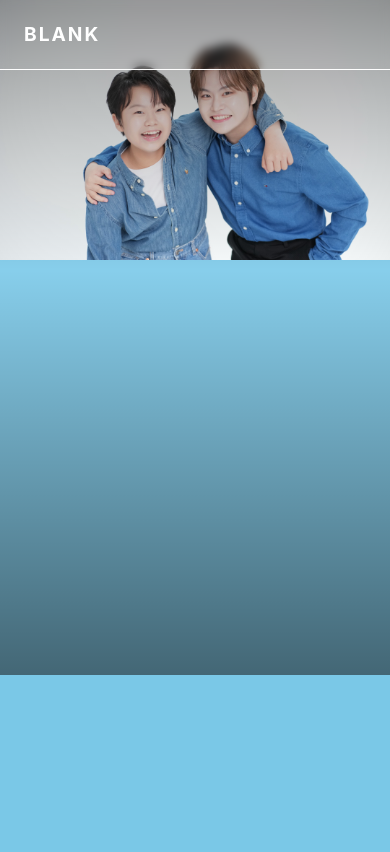
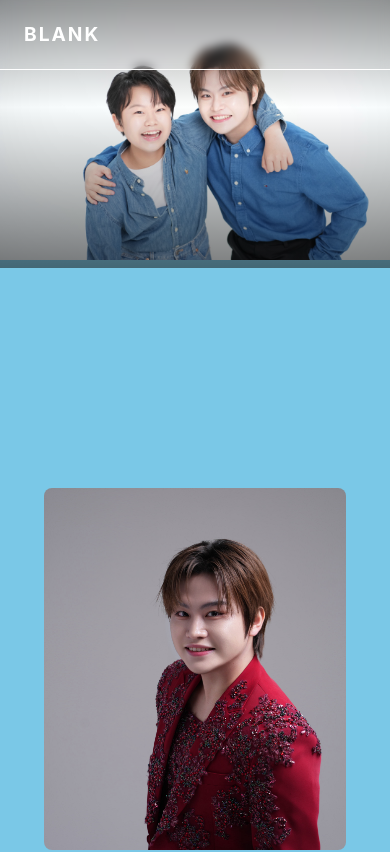
Before and after one commit to cieabora/draft1, a React (Create React App) app: page / in a window 390 px wide. Shown: the top 852 px of the page. Built offline with nearby package versions, Linux system fonts and the light colour scheme.

Commit message:
이미지 수정2

```diff
--- a/src/App.css
+++ b/src/App.css
@@ -108,7 +108,7 @@
 
 @media (max-width: 768px) {
   .hero-section {
-    height: 80vh; /* 모바일에서는 화면 높이의 80%로 조정 */
+    height: auto; /* 모바일에서는 화면 높이의 80%로 조정 */
   }
 }
 
```
Also changed, not shown: src/profile.jpg (deleted).
